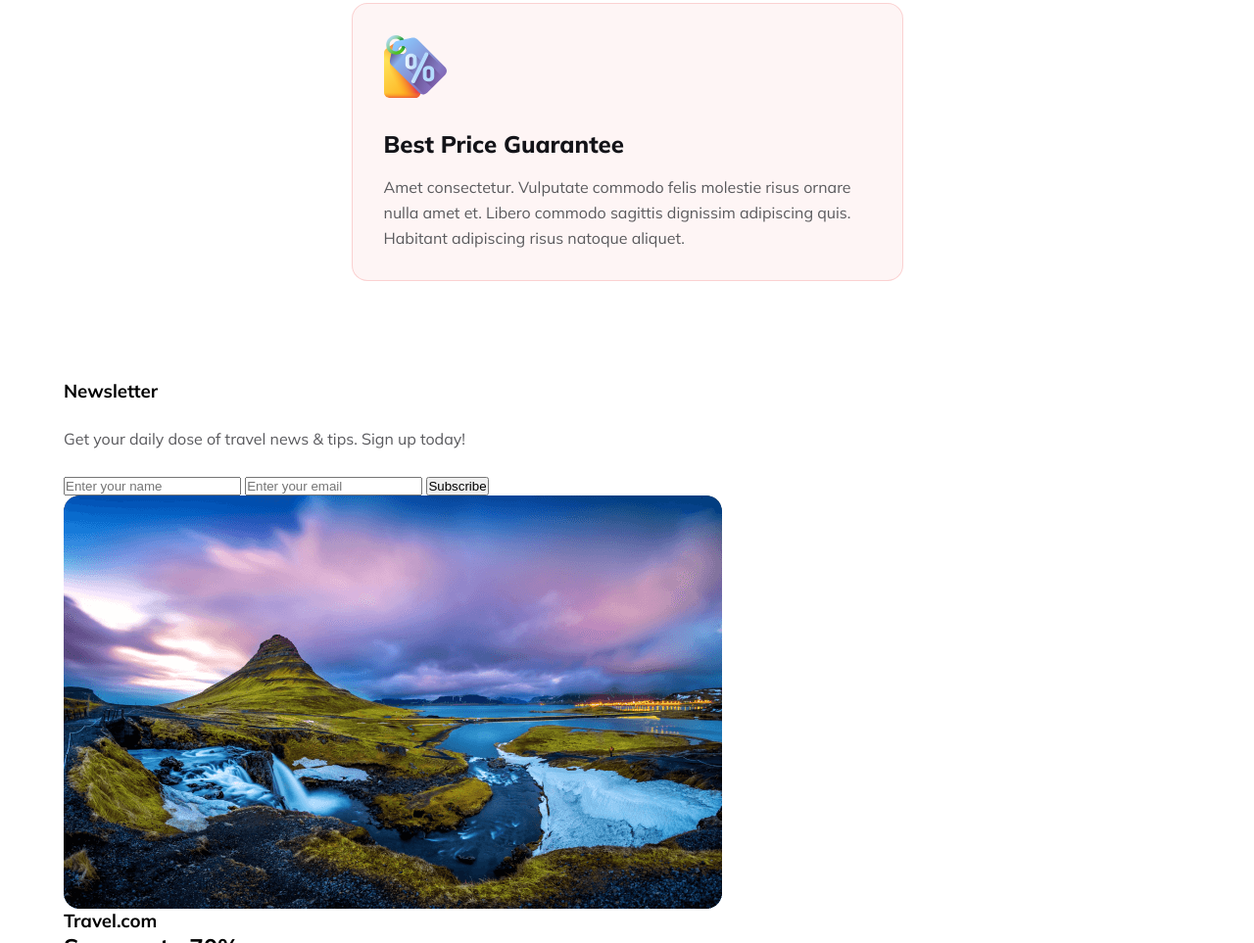
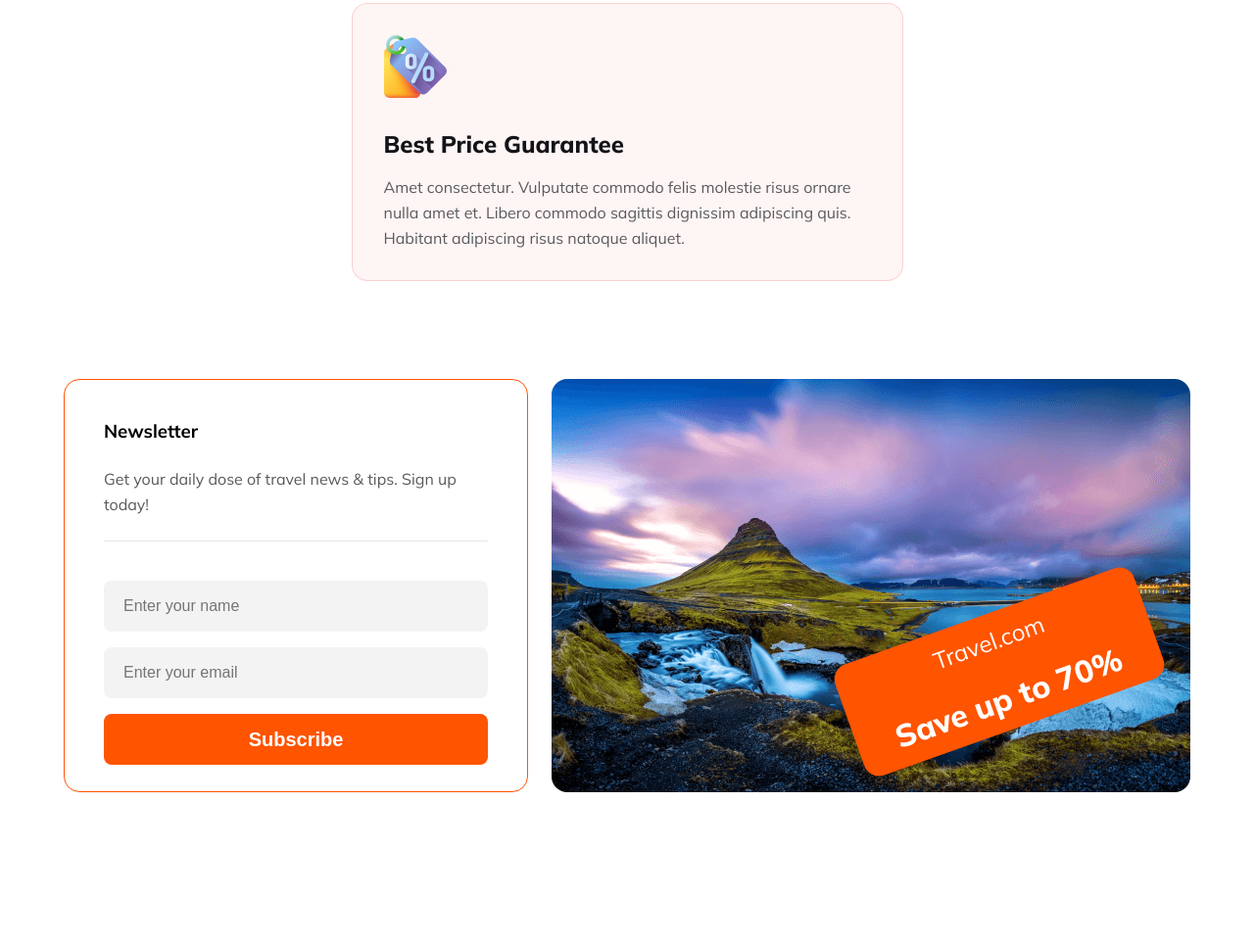
Before and after one commit to Jahid1987/b9-a2, a plain HTML site: page index.html in a window 1280 px wide. Shown: the part 3037-4000 px from the top of the page at 98% size. After the commit the page ends 3846 px from the top, so only its background shows below. Drawn offline with Linux system fonts and the light colour scheme.

Commit message:
newsletter section added

```diff
--- a/index.html
+++ b/index.html
@@ -116,6 +116,9 @@
             <div class="newsletter-content">
                 <h3 class="setion-title">Newsletter</h3>
                 <p class="text-light-grey">Get your daily dose of travel news & tips. Sign up today!</p>
+                <div class="horizontal-line">
+
+                </div>
                 <div class="newletter-form">
                     <form>
                         <input type="text" name="name" id="name" placeholder="Enter your name">
@@ -125,7 +128,6 @@
                 </div>
             </div>
             <div class="newsletter-img">
-                <img src="Images/Rectangle_8.png" alt="">
                 <div class="discount">
                     <h3>Travel.com</h3>
                     <h2>Save up to 70%</h2>
--- a/styles/index.css
+++ b/styles/index.css
@@ -148,7 +148,7 @@ section{
     font-weight: 800;
 }
 #maldives{
-    background-image: linear-gradient(180deg, rgba(19, 19, 24, 0.80) 0%, rgba(19, 19, 24, 0.00) 100%), url(../Images/Group_13.png);
+    background-image: linear-gradient(180deg, rgba(19, 19, 24, 0.80) 0%, rgba(19, 19, 24, 0.00) 100%), url(../Images/Rectangle_5.png);
     display: flex;
     justify-content: center;
     align-items: center;
@@ -292,3 +292,88 @@ section{
     border: 1px solid rgba(233, 68, 68, 0.20);
     background: rgba(233, 68, 68, 0.05);
 }
+
+/* newsletter section starts here  */
+
+.newsletter{
+    /* border: 2px solid black; */
+    display: flex;
+    gap: 24px;
+    justify-content: space-between;
+    align-items: center;
+}
+.newsletter-content{
+    width: 100%;
+    max-width: 474px;
+    height: 422px;
+    padding: 40px;
+    border-radius: 16px;
+    border: 1px solid #FF5400;
+}
+.horizontal-line{
+    width: 100%;
+    max-width: 393px;
+    height: 1px;
+    background: rgba(19, 19, 24, 0.10);
+}
+.newletter-form{
+    margin-top: 24px;
+}
+.newletter-form form input{
+    width: 100%;
+    max-width: 393px;
+    height: 52px;
+    border-radius: 8px;
+    background: #1313180d;
+    border: none;
+    outline: none;
+    color: #1313184d;
+    font-size: 16px;
+    font-weight: 400;
+    padding: 16px 0 16px 20px;
+    margin-top: 16px;
+}
+.newletter-form form input[type='button']{
+    background: #FF5400;
+    color: #FFF;
+    font-size: 20px;
+    font-weight: 800;
+    padding: 0px;
+}
+.newsletter-img{
+    background-image: url('../Images/Rectangle_8.png');
+    background-repeat: no-repeat;
+    background-size: cover;
+    background-position: center;
+    width: 100%;
+    max-width: 672px;
+    height: 422px;
+    border-radius: 16px;
+    position: relative;
+}
+.newsletter-img img{
+    width: 100%;
+    max-width: 672px;
+}
+.discount{
+    position: absolute;
+    bottom: 15%;
+    right: 5%;
+    width: 100%;
+    max-width: 324px;
+    height: 120px;
+    transform: rotate(-19.628deg);
+    border-radius: 16px;
+    background: #FF5400;
+    color: #fff;
+    display: grid;
+    place-items: center;
+}
+.discount h3{
+    font-size: 24px;
+    font-weight: 400;
+}
+.discount h2{
+    font-size: 32px;
+    font-weight: 800;
+}
--- a/styles/mobileresponsive.css
+++ b/styles/mobileresponsive.css
@@ -20,7 +20,7 @@
 
     .banner{
         width: 100%;
-        max-width: 500px;
+        max-width: 600px;
         height: 483px;
         background-position: center;
         margin: 0 auto;
@@ -68,7 +68,7 @@
     }
     .popular-img img{
         width: 100%;
-        max-width: 335px;
+        max-width: 600px;
         object-fit: cover;
     }
     .popular ul{
@@ -85,10 +85,10 @@
     #maldives, #indonesia, #srilanka, #north_america, #kashmir, #bangladesh, #bandarban{
         grid-column: 1/ span 12;
         width: 100%;
-        max-width: 335px;
+        max-width: 600px;
         height: 176px;
         background-position: center;
-        object-fit: cover;
+        background-size: cover;
     }
     /* why choose us section  */
     .choose-cards .card img{
@@ -112,4 +112,22 @@
     #price-tag{
         grid-column: 1/ span 12;
     }
+
+    /* newsletter section starts  */
+    .newsletter{
+        flex-direction: column;
+        gap: 24px;
+    }
+    .newsletter-content{
+        padding: 24px;
+        /* height: 353px; */
+    }
+    .horizontal-line{
+        width: 100%;
+        max-width: 288px;
+    }
+    .newsletter-content, .newsletter-img img{
+        width: 100%;
+        max-width: 600px;;
+    }
 }
```
